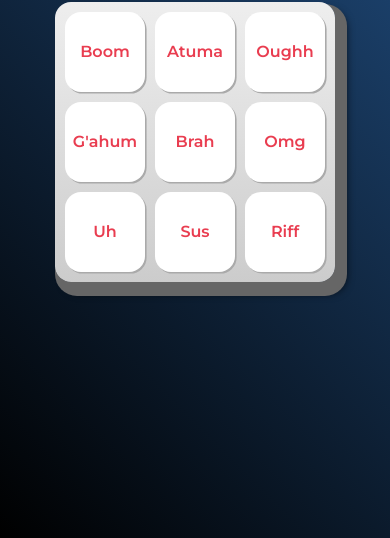
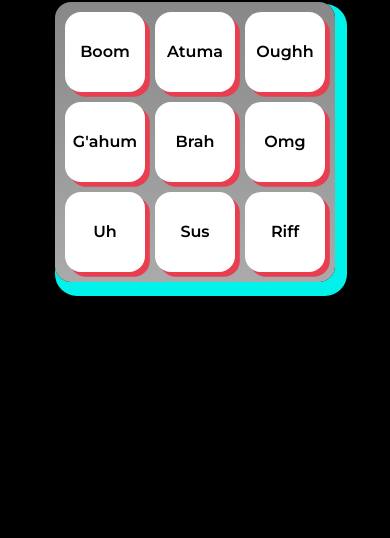
Before and after one commit to elvisviana025/TikTok-Sounds, a plain HTML site: page index.html in a window 390 px wide. Shown: the part 306-844 px from the top of the page. Drawn offline with Linux system fonts and the light colour scheme.

Commit message:
Atualizando design responsivo

```diff
--- a/css/estilos.css
+++ b/css/estilos.css
@@ -3,7 +3,11 @@
   --vermelha: #e93d50;
   --vermelha-escura: #af303f;
   --branca: #fff;
+  --preta: #000;
   --luz: rgb(229, 255, 0);
+  --azul-escura: #23538a;
+  --azul-aqua: #00f2ea;
+
 }
 
 body {
@@ -68,12 +72,12 @@ h1 {
 
 @media screen and (max-width: 1024px){
   body {
-    background: linear-gradient(45deg, #000 0%,#23538a 100%);
+    background: linear-gradient(45deg, #000 0%,#000 100%);
   }
 
   .teclado {
-    background: linear-gradient(to bottom, #eeeeee 0%,#cccccc 100%);
-    box-shadow: 6px 8px 0 6px #666, 10px 10px 10px #000;
+    background: linear-gradient(to bottom, #888 0%,#aaa 100%);
+    box-shadow: 6px 8px 0px 6px #00f2ea, 10px 10px 10px #000;
     border-radius: 1.0rem;
     display: grid;
     gap: 10px;
@@ -84,8 +88,8 @@ h1 {
   .tecla {
     background-color: var(--branca);
     border-radius: 1.0rem;
-    box-shadow: 0.1rem 0.1rem 0 var(--cinza);
-    color: var(--vermelha);
+    box-shadow: 0.3rem 0.3rem 0rem var(--vermelha);
+    color: var(--preta);
     cursor: pointer;
     font-size: 1.0em;
     font-weight: bold;
@@ -95,7 +99,14 @@ h1 {
     width: 5rem;
   }
 
-
+  .tecla.ativa,
+  .tecla:active {
+    background-color: var(--vermelha);
+    border: 4px solid  var(--vermelha);
+    box-shadow: 3px 3px 0 var(--vermelha-escura) inset;
+    color: var(--branca);
+    outline: none;
+  }
 
 
 }
```
